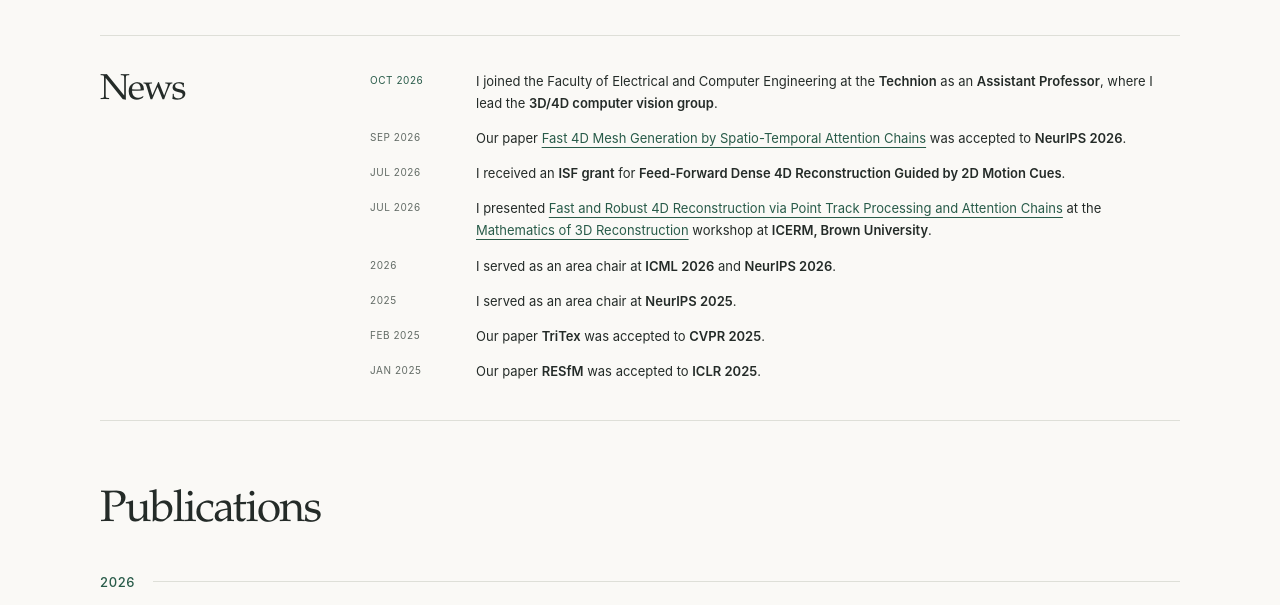
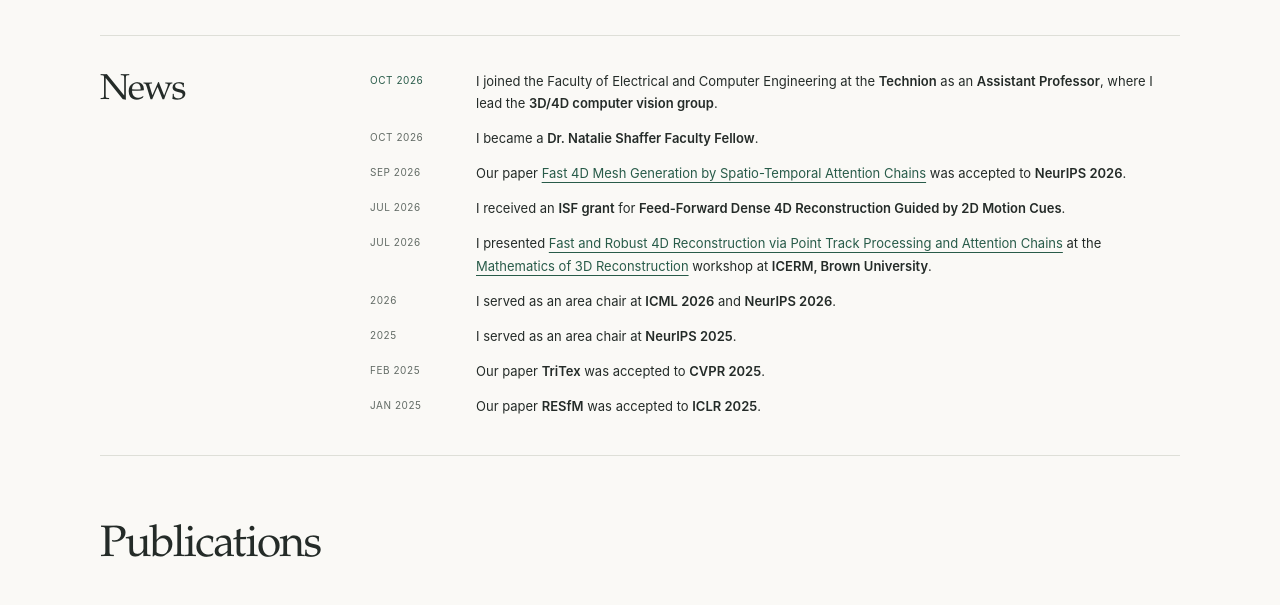
Before and after one commit to ykasten/ykasten.github.io, a plain HTML site: page index.html in a window 1280 px wide. Shown: the part 1085-1690 px from the top of the page. Drawn offline with Linux system fonts and the light colour scheme.

Commit message:
Add October 2026 faculty fellowship news

```diff
--- a/index.html
+++ b/index.html
@@ -83,6 +83,7 @@
       </div>
       <ul class="news-list">
         <li><time class="news-label" datetime="2026-10">Oct 2026</time><span>I joined the Faculty of Electrical and Computer Engineering at the <strong>Technion</strong> as an <strong>Assistant Professor</strong>, where I lead the <strong>3D/4D computer vision group</strong>.</span></li>
+        <li><time class="news-label" datetime="2026-10">Oct 2026</time><span>I became a <strong>Dr. Natalie Shaffer Faculty Fellow</strong>.</span></li>
         <li><time class="news-label" datetime="2026-09">Sep 2026</time><span>Our paper <a href="#paper-fast-4d-mesh-generation-by-spatio-temporal-attention-chains">Fast 4D Mesh Generation by Spatio-Temporal Attention Chains</a> was accepted to <strong>NeurIPS 2026</strong>.</span></li>
         <li><time class="news-label" datetime="2026-07">Jul 2026</time><span>I received an <strong>ISF grant</strong> for <strong>Feed-Forward Dense 4D Reconstruction Guided by 2D Motion Cues</strong>.</span></li>
         <li><time class="news-label" datetime="2026-07-14">Jul 2026</time><span>I presented <a href="https://icerm.brown.edu/video_archive/4767" target="_blank" rel="noopener noreferrer">Fast and Robust 4D Reconstruction via Point Track Processing and Attention Chains</a> at the <a href="https://icerm.brown.edu/program/topical_workshop/tw-26-m3d" target="_blank" rel="noopener noreferrer">Mathematics of 3D Reconstruction</a> workshop at <strong>ICERM, Brown University</strong>.</span></li>
```
